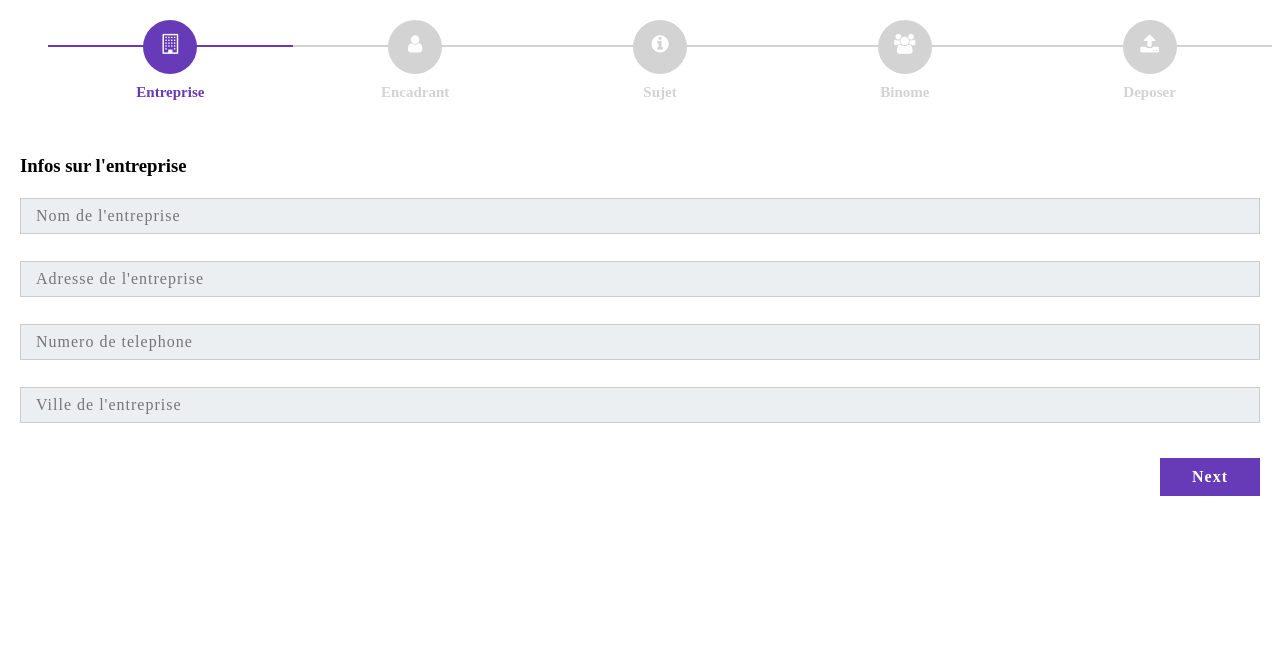
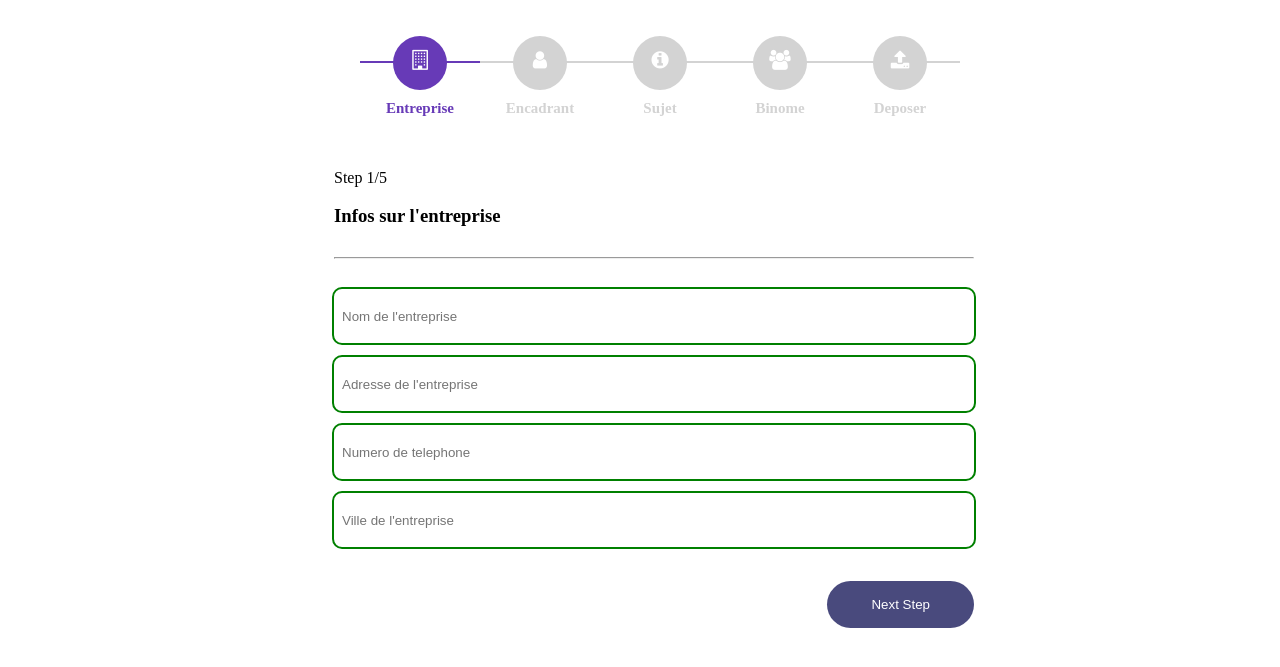
Before and after one commit to OmarDefaoui/internship_manager, a PHP site: page /add_edit_internship.html in a window 1280 px wide. Shown: the top 667 px of the page. Run offline with PHP 8.4, Linux system fonts and the light colour scheme; some libraries are stand-ins or nearby versions.

Commit message:
Improve styling of add_edit_internship page

```diff
--- a/front_end/add_edit_internship/add_edit_internship.html
+++ b/front_end/add_edit_internship/add_edit_internship.html
@@ -31,55 +31,91 @@
         <!-- content -->
         <fieldset>
             <div class="form-card">
-                <h3>Infos sur l'entreprise</h3>
-                <input type="text" name="name" placeholder="Nom de l'entreprise">
-                <input type="text" name="address" placeholder="Adresse de l'entreprise">
-                <input type="tel" name="phone" placeholder="Numero de telephone">
-                <input type="text" name="city" placeholder="Ville de l'entreprise">
+                <div class="header">
+                    <p>Step 1/5</p>
+                    <h3>Infos sur l'entreprise</h3>
+                    <hr>
+                </div>
+
+                <input class="text_input" type="text" name="name" placeholder="Nom de l'entreprise">
+                <input class="text_input" type="text" name="address" placeholder="Adresse de l'entreprise">
+                <input class="text_input" type="tel" name="phone" placeholder="Numero de telephone">
+                <input class="text_input" type="text" name="city" placeholder="Ville de l'entreprise">
             </div>
-            <input type="button" name="next" class="next action-button" value="Next" />
+            <input type="button" name="next" class="next action-button" value="Next Step" />
         </fieldset>
 
         <fieldset>
             <div class="form-card">
-                <h3>Infos sur l'encadrant dans l'entreprise</h3>
-                <input type="text" name="nom_encadrant" placeholder="Nom de l'encadrant">
-                <input type="text" name="prenom_encadrant" placeholder="Prenom de l'encadrant">
+                <div class="header">
+                    <p>Step 2/5</p>
+                    <h3>Infos sur l'encadrant dans l'entreprise</h3>
+                    <hr>
+                </div>
+
+                <input class="text_input" type="text" name="nom_encadrant" placeholder="Nom de l'encadrant">
+                <input class="text_input" type="text" name="prenom_encadrant" placeholder="Prenom de l'encadrant">
             </div>
-            <input type="button" name="next" class="next action-button" value="Next" />
+            <input type="button" name="next" class="next action-button" value="Next Step" />
             <input type="button" name="previous" class="previous action-button-previous" value="Previous" />
         </fieldset>
 
         <fieldset>
             <div class="form-card">
-                <h3>Infos sur le sujet</h3>
-                <input type="text" name="intitule_sujet" placeholder="Intitule du sujet">
-                <input type="text" name="description_sujet" placeholder="Description du sujet">
-                <input type="number" name="duree" placeholder="Duree du stage">
-                <textarea name="techno_utilisees" cols="30" rows="3" placeholder="Technologies utilisees"></textarea>
+                <div class="header">
+                    <p>Step 3/5</p>
+                    <h3>Infos sur le sujet</h3>
+                    <hr>
+                </div>
+
+                <input class="text_input" type="text" name="intitule_sujet" placeholder="Intitule du sujet">
+                <input class="text_input" type="text" name="description_sujet" placeholder="Description du sujet">
+                <input class="text_input" type="number" name="duree" placeholder="Duree du stage">
+                <textarea class="text_input" name="techno_utilisees" cols="30" rows="1"
+                    placeholder="Technologies utilisees"></textarea>
             </div>
-            <input type="button" name="next" class="next action-button" value="Next" />
+            <input type="button" name="next" class="next action-button" value="Next Step" />
             <input type="button" name="previous" class="previous action-button-previous" value="Previous" />
         </fieldset>
 
         <fieldset>
             <div class="form-card">
-                <h3>Infos sur le binome</h3>
-                <input type="text" name="nom_binome" placeholder="Nom du binome">
-                <input type="text" name="prenom_binome" placeholder="Prenom du binome">
+                <div class="header">
+                    <p>Step 4/5</p>
+                    <h3>Infos sur le binome</h3>
+                    <hr>
+                </div>
+
+                <input class="text_input" type="text" name="nom_binome" placeholder="Nom du binome">
+                <input class="text_input" type="text" name="prenom_binome" placeholder="Prenom du binome">
             </div>
-            <input type="button" name="next" class="next action-button" value="Next" />
+            <input type="button" name="next" class="next action-button" value="Next Step" />
             <input type="button" name="previous" class="previous action-button-previous" value="Previous" />
         </fieldset>
 
         <fieldset>
             <div class="form-card">
-                <h3>Deposer</h3>
-                <input type="file" name="version_initial_rapport">
-                <input type="file" name="version_corrige_rapport">
-                <input type="file" name="presentation">
-                <input type="file" name="attestation_stage">
-                <input type="file" name="fiche d'evaluation">
+                <div class="header">
+                    <p>Step 5/5</p>
+                    <h3>Deposer</h3>
+                    <hr>
+                </div>
+
+                <div class="input_upload_container" data-text="Version initial du rapport">
+                    <input name="version_initial_rapport" type="file" class="input_upload">
+                </div>
+                <div class="input_upload_container" data-text="Vesrion corrige du rapport">
+                    <input name="version_corrige_rapport" type="file" class="input_upload">
+                </div>
+                <div class="input_upload_container" data-text="Presentation">
+                    <input name="presentation" type="file" class="input_upload">
+                </div>
+                <div class="input_upload_container" data-text="Attestation de stage">
+                    <input name="attestation_stage" type="file" class="input_upload">
+                </div>
+                <div class="input_upload_container" data-text="La fiche d'evaluation">
+                    <input name="fiche_evaluation" type="file" class="input_upload">
+                </div>
             </div>
             <input type="button" name="next" class="next action-button" value="Submit" />
             <!-- <input type="submit" name="submit" value="Enregistrer"> -->
--- a/front_end/add_edit_internship/add_edit_internship.js
+++ b/front_end/add_edit_internship/add_edit_internship.js
@@ -58,6 +58,11 @@ $(document).ready(function () {
 
     $(".submit").click(function () {
         return false;
-    })
+    });
+
+    $("form").on("change", ".input_upload", function(){
+        $(this).parent(".input_upload_container").attr("data-text",
+        $(this).val().replace(/.*(\/|\\)/, ''));
+    });
 
 });
--- a/front_end/add_edit_internship/css/add_edit_internship_style.css
+++ b/front_end/add_edit_internship/css/add_edit_internship_style.css
@@ -1,63 +1,71 @@
 /* general form styling */
 
 form {
-    text-align: center;
     margin-top: 20px;
+    width: 50vw;
+    margin: 20px auto;
+    display: flex;
+    flex-direction: column;
 }
 
 form fieldset {
     background: white;
     border: none;
     border-radius: 0.5rem;
-    box-sizing: border-box;
     width: 100%;
-    margin: 0;
     padding-bottom: 20px;
+    position: relative;
 }
 
 .form-card {
-    text-align: left;
+    display: flex;
+    flex-direction: column;
 }
 
 form fieldset:not(:first-of-type) {
     display: none;
 }
 
+/* form header style */
+
+.form-card .header p {
+    margin-bottom: 4px;
+}
+
+.form-card .header hr {
+    margin: 30px 0;
+    color: grey;
+}
+
 /* form input and button styling */
 
-form input, form textarea {
-    padding: 8px 15px 8px 15px;
-    border: 1px solid #ccc;
-    border-radius: 0px;
-    margin-bottom: 25px;
-    margin-top: 2px;
-    width: 100%;
-    box-sizing: border-box;
-    font-family: montserrat;
-    color: #2C3E50;
-    background-color: #ECEFF1;
-    font-size: 16px;
-    letter-spacing: 1px;
+form .text_input {
+    height: 30px;
+    margin-bottom: 14px;
+    padding: 12px 8px;
+    border: none;
+    border-radius: 8px;
+    outline: green solid 2px;
 }
 
-form input:focus, form textarea:focus {
-    -moz-box-shadow: none !important;
-    -webkit-box-shadow: none !important;
-    box-shadow: none !important;
-    border: 1px solid #673AB7;
-    outline-width: 0;
+form .text_input:focus {
+    outline: #673AB7 solid 2px;
+}
+
+form .text_input:hover {
+    outline: #9b70e4 solid 2px;
 }
 
 form .action-button {
-    width: 100px;
-    background: #673AB7;
-    font-weight: bold;
-    color: white;
-    border: 0 none;
-    border-radius: 0px;
+    width: fit-content;
+    height: fit-content;
+    margin-top: 20px;
+    padding: 16px 44px;
+    border-radius: 45px;
+    background-color: #494a7d;
+    color: #fff;
     cursor: pointer;
-    padding: 10px 5px;
-    margin: 10px 0px 10px 5px;
+    border: none;
     float: right;
 }
 
```
Also changed, not shown: other parts of front_end/add_edit_internship/css/add_edit_internship_style.css (+78 -9 lines).
